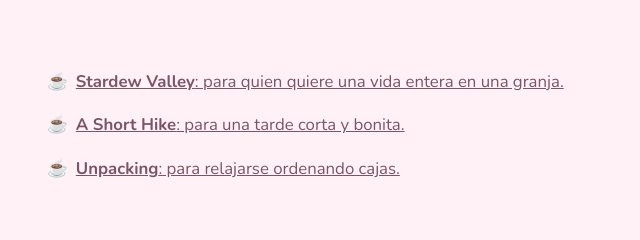
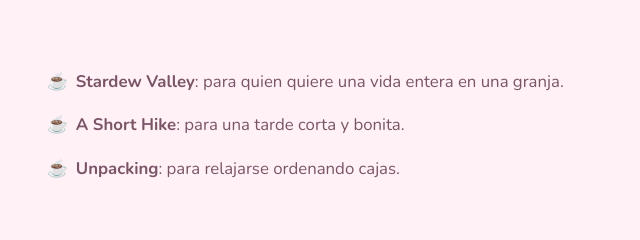
Before and after one commit to IMPERIO-create/Herramientas-Colaborativas, a plain HTML site: page index.html in a window 1280 px wide. Shown: the part 989-1229 px from the top of the page, 613-1253 px from the left. Drawn offline with nearby package versions, Linux system fonts and the light colour scheme.

Commit message:
Se oculta el formulario cuando se envía
Se añadió la función de poder ocultar el formulario una vez enviada la recomendación, permitiendo que solo se muestre el mensaje de agradecimiento

```diff
--- a/Style.css
+++ b/Style.css
@@ -189,3 +189,16 @@ form textarea {
   min-height: 110px;
   resize: vertical;
 }
+.enlace-juego {
+  text-decoration: none;
+  color: inherit;
+  transition: color 0.2s ease;
+}
+
+.enlace-juego:hover {
+  color: #f48fb1; /* Cambia el color al pasar el ratón */
+}
+/* Clase para ocultar elementos */
+.oculto {
+  display: none !important;
+}
```
